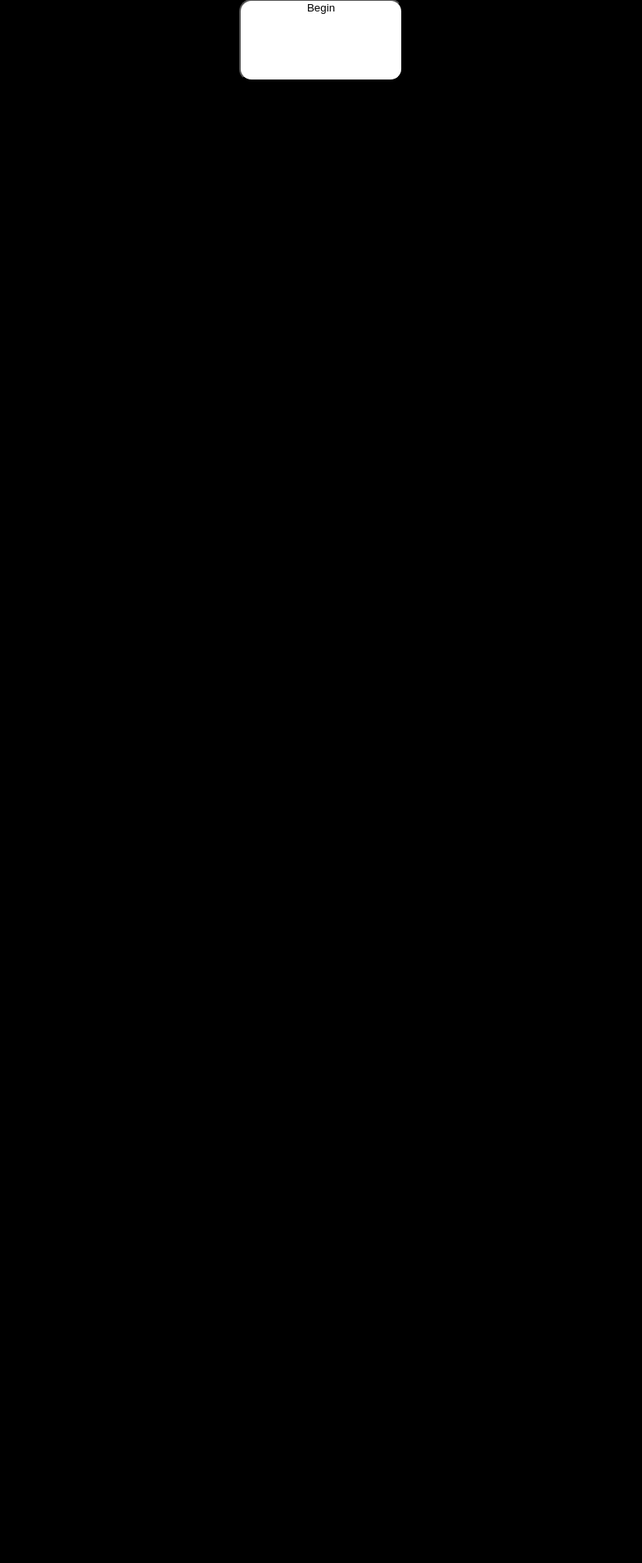
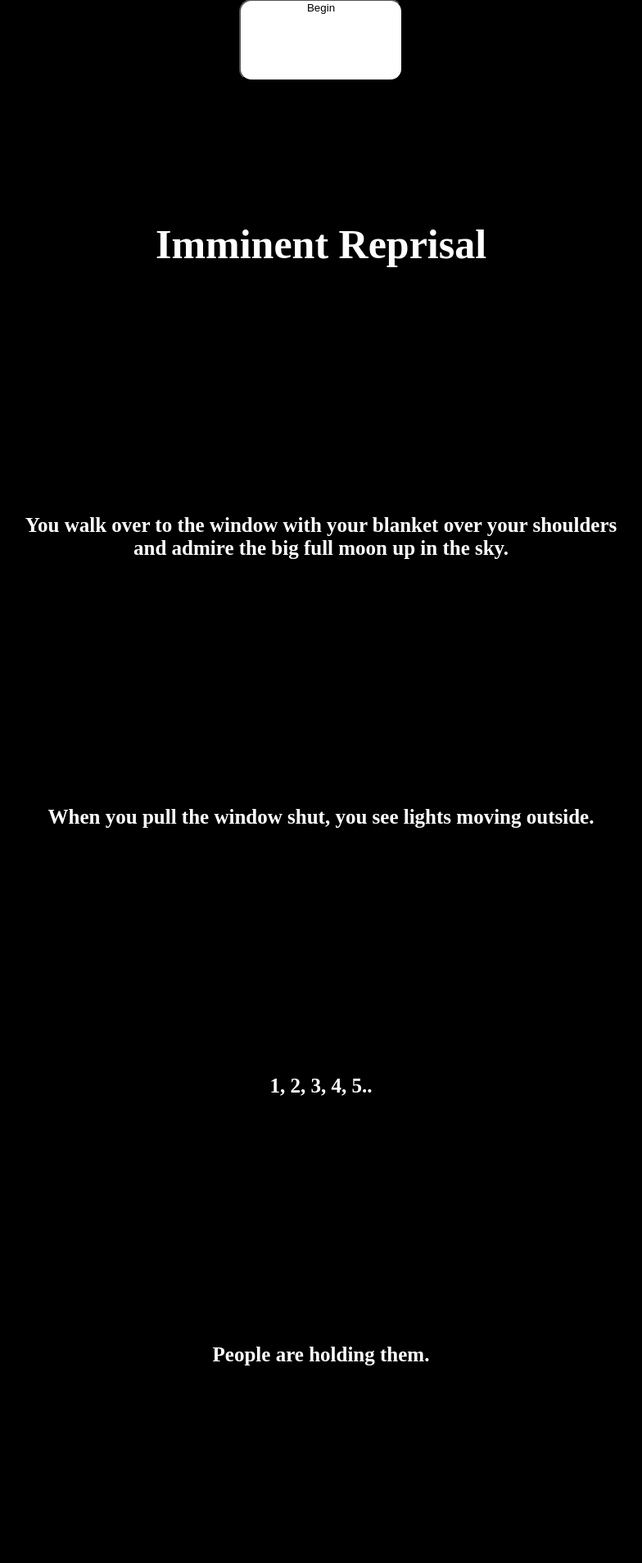
Before and after one commit to Yowzel/Finalproject, a Python web app: template templates/story.html in a window 1280 px wide. Shown: the part 1213-3120 px from the top of the page at 82% size, without its empty margins (248-1032 px from the left). Before the commit the page ends 1310 px from the top, so only its background shows below. Run offline with Jinja, Linux system fonts and the light colour scheme; the template is opened without the code that fills it, so the values that code supplies are empty; some web fonts are replaced.

Commit message:
update eleven forty-three

```diff
--- a/javaScript/start.js
+++ b/javaScript/start.js
@@ -4,6 +4,10 @@ window.onload = function (){
 
   $(".page-1").click(function(){
       $(".display div").hide();
-      $(".display .page-2").first().show();
+      $(".display .page-2").first().show();}
+
+  $(".page-2").click(function(){
+      $(".display div").hide();
+      $(".display .page-3").first().show();
   });
 }
--- a/templates/story.html
+++ b/templates/story.html
@@ -9,7 +9,7 @@
  </head>
  <body>
 
- <div class = 'display'>
+<div class = 'display'>
    <div class = 'page-1'>
      <h1> Imminent Reprisal </h1>
      <h2> *shivers*  </h2>
@@ -17,17 +17,45 @@
      <h2> Wind gusts through your wooden window...  </h2>
      <button class="button" class = 'page-1'> Begin </button>
    </div>
+<!-- </div> -->
+
+ <!-- <div class = 'display'> -->
+     <div class = 'page-2'>
+       <h1> Imminent Reprisal </h1>
+       <h2> You walk over to the window with your blanket over your shoulders <br> and admire the big full moon up in the sky.</h2>
+       <h2> When you pull the window shut, you see lights moving outside.</h2>
+       <h2> 1, 2, 3, 4, 5.. </h2>
+       <h2> People are holding them. </h2>
+       <h2> "It's odd. Nobody is out at this time." </h2>
+       <button class="button" class = 'page-2' class = "flex1"> Go check it out </button>
+       <button class="button" class = 'page-2.1' class = "flex1"> Go back to sleep </button>
+     </div>
+<!-- </div> -->
+
+<!-- <div class = 'display'> -->
+    <div class = 'page-3'>
+      <h1> Imminent Reprisal </h1>
+      <h2> You walk over to the window with your blanket over your shoulders <br> and admire the big full moon up in the sky.</h2>
+      <h2> When you pull the window shut, you see lights moving outside.</h2>
+      <h2> 1, 2, 3, 4, 5.. </h2>
+      <h2> People are holding them. </h2>
+      <h2> "It's odd. Nobody is out at this time." </h2>
+      <button class="button" class = 'page-2' class = "flex1"> Go check it out </button>
+      <button class="button" class = 'page-2' class = "flex1"> Go back to sleep </button>
+    </div>
 </div>
 
- <div class = 'display'>
-     <div class = 'page-2'>
-       <h1> Imminent Reprisal </h1>
-       <h2> to be continued...</h2>
-     </div>
-
-</div>
-
-
+<!-- <div class = 'display'>
+        <div class = 'page-4'>
+          <h1> Imminent Reprisal </h1>
+          <h2> You quickly hurry outside and closely follow the group from a distance.</h2>
+          <h2> As you follow behind them, you approach a bridge.</h2>
+          <h2> "Ah the state-of-the-art bridge that connects the town and the grape vine garden; The heart of Nysa."</h2>
+          <h2> You hear screaming in the distance. </h2>
+          <button class="button" class = 'page-2' class = "flex1"> Go back to sleep </button>
+          <button class="button" class = 'page-2' class = "flex1"> Run to investigate </button>
+        </div>
+</div> -->
 
 
 
```
Also changed, not shown: css/stylesheet.css (+1 -22 lines), templates/about.html (+16 -3 lines).
